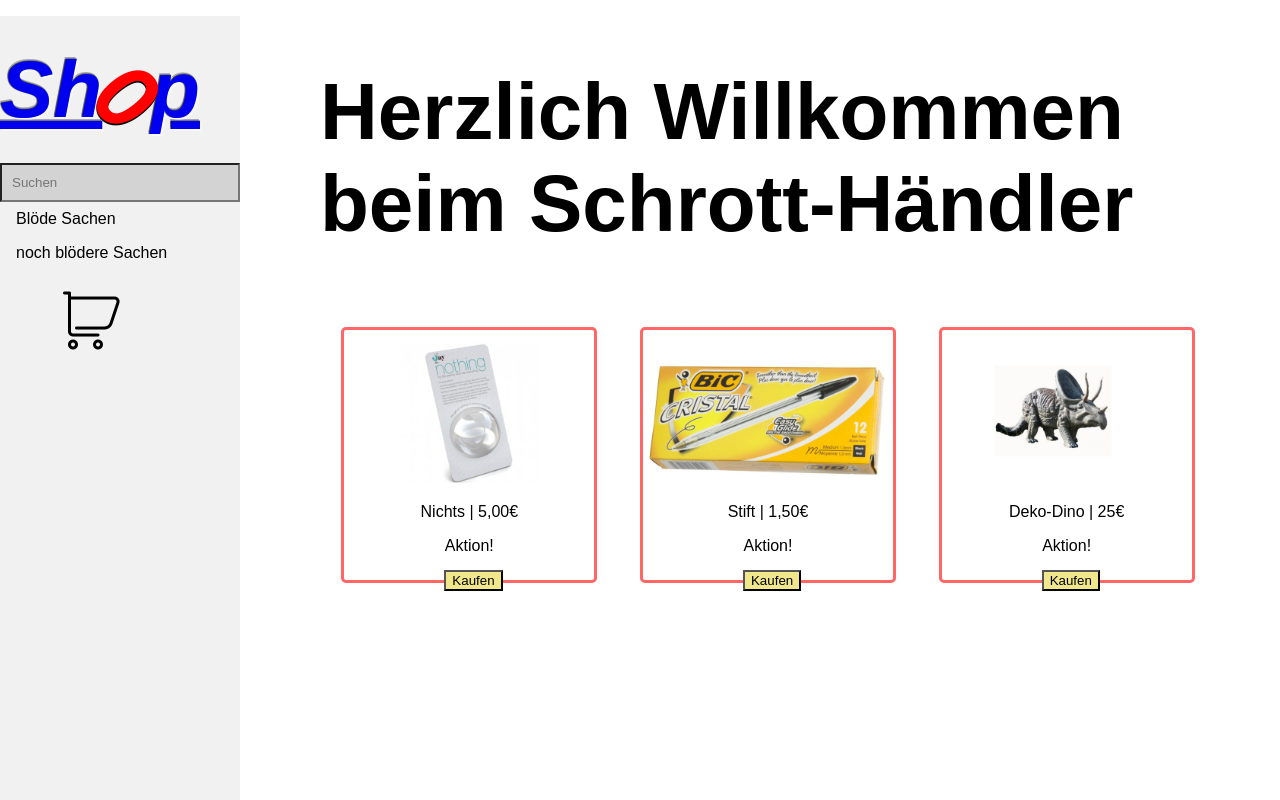
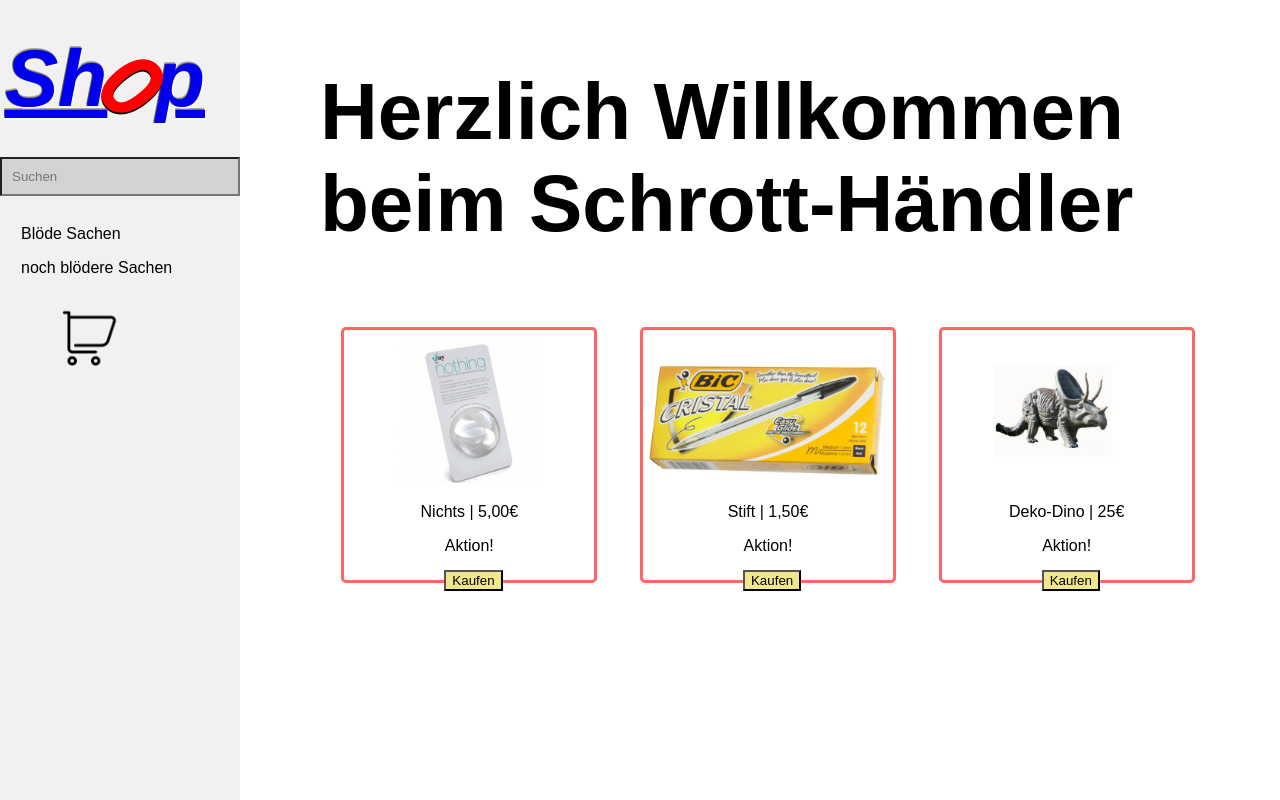
Before and after one commit to Pretteter1/GIS-So-Se-2020, a plain HTML site: page Aufgaben/Aufgabe04/Hauptseite.html in a window 1280 px wide. Drawn offline with Linux system fonts and the light colour scheme.

Commit message:
Fehler behoben

```diff
--- a/Aufgaben/Aufgabe04/Hauptseite.html
+++ b/Aufgaben/Aufgabe04/Hauptseite.html
@@ -11,19 +11,20 @@
 <body>
 
     <header>
+        <h1 id="Logo"><a href="Hauptseite.html"><em>Sh<span>o</span>p</em></a></h1>
+        <input class="suchen" type="search" placeholder="Suchen">
+        <ul>
 
-        <ul>
-            <h1 id="Logo"><a href="Hauptseite.html"><em>Sh<span>o</span>p</em></a></h1>
-            <input class="suchen" type="search" placeholder="Suchen">
 
             <li><a href="Blöde_Sachen/Blöde_Sachen.html">Blöde Sachen</a></li>
             <li><a href="Noch_Blödere_Sachen/noch_Blödere_Sachen.html">noch blödere Sachen </a></li>
-            <p>
 
-               <input type="image" src="iconwarenkorb.png" alt="Warenkorb">
 
-            </p>
+               <!--<input id="Ware" type="image" src="iconwarenkorb.png" alt="Warenkorb">-->
 
+
+            </ul>
+            <input id="Ware" type="image" src="iconwarenkorb.png" alt="Warenkorb">
     </header>
 
 <h2>Herzlich Willkommen beim Schrott-Händler</h2>
--- a/Aufgaben/Aufgabe04/Style.css
+++ b/Aufgaben/Aufgabe04/Style.css
@@ -11,6 +11,7 @@
   color: #5c82d9;
   text-shadow: rgba(0, 0, 0, 0.5) -1px 0, rgba(0, 0, 0, 0.3) 0 -1px, rgba(255, 255, 255, 0.5) 2px 2px, rgba(0, 0, 0, 0.3) -1px -2px;
   text-decoration: none;
+  padding: 5px;
 }
 
 h2 {
@@ -28,7 +29,7 @@
   text-shadow: 1px 1px black;
 }
 
-ul {
+header {
   left: 0%;
   padding: 0;
   background-color: #f1f1f1;
@@ -37,6 +38,16 @@
   overflow: auto;
   top: 00%;
   width: 15em;
+
+}
+ul{
+padding: 5px;
+
+}
+li{
+
+  list-style: none;
+
 }
 
 li a {
@@ -56,11 +67,16 @@
   color: white;
 }
 
-ul>p>input {
+
+
+#Ware{
+
   position: relative;
   height: 7.5%;
   top: 0;
   left: 25%;
+
+
 }
 
 ul>p>input:hover:not(.active) {
```
Also changed, not shown: Aufgaben/Aufgabe04/Blöde_Sachen/Blöde_Sachen.html (+8 -6 lines), Aufgaben/Aufgabe04/Noch_Blödere_Sachen/noch_Blödere_Sachen.html (+8 -7 lines).
